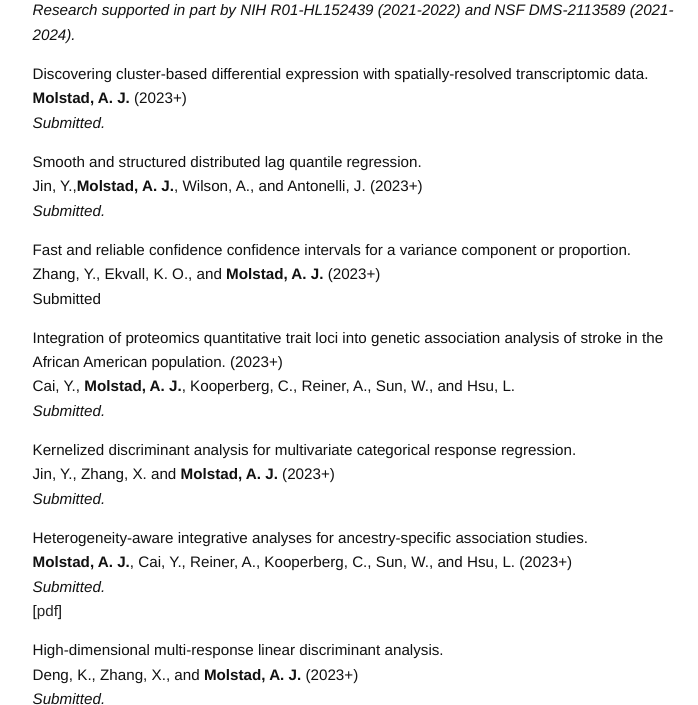
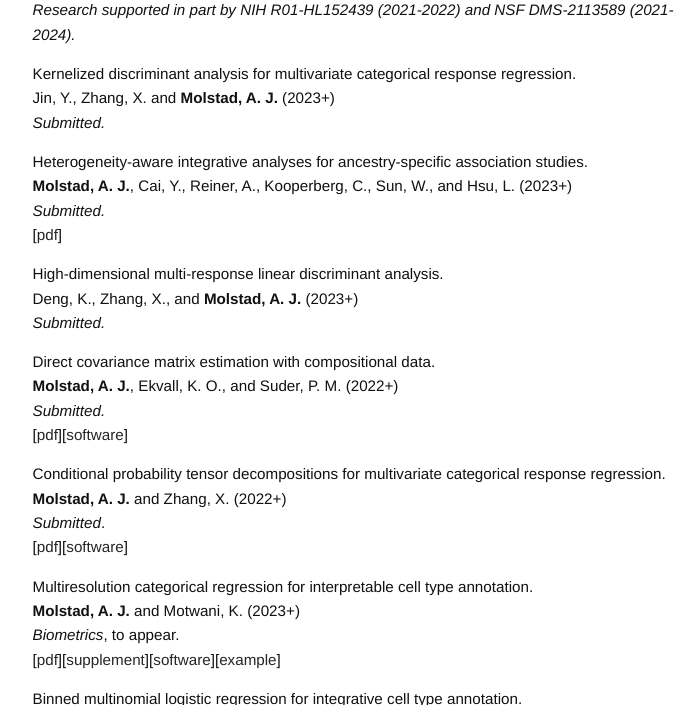
Before and after one commit to ajmolstad/ajmolstad.github.io, a Jekyll site: the page built from research.md, in a window 1280 px wide and 900 px high, scrolled down 260 px, cut to the strip 195-900 px from the top of the window. Shown: the whole strip, without its empty margins (275-973 px from the left). Built offline with Jekyll 4.4.1, drawn with Linux system fonts in a browser that asks for light colours.

Commit message:
Update research.md

```diff
--- a/research.md
+++ b/research.md
@@ -14,21 +14,21 @@ Gelis-Cadena, K. and **Molstad, A. J.** (2022+) <br>
 [[pdf](https://arxiv.org/abs/2108.02143)][[software](https://github.com/ajmolstad/IntegrativeCox)]<br> -->
 
 
-Discovering cluster-based differential expression with spatially-resolved transcriptomic data. <br>
+<!-- Discovering cluster-based differential expression with spatially-resolved transcriptomic data. <br>
 **Molstad, A. J.** (2023+) <br>
-*Submitted.* <br>
+*Submitted.* <br>  -->
 
-Smooth and structured distributed lag quantile regression. <br>
+<!-- Smooth and structured distributed lag quantile regression. <br>
 Jin, Y.,**Molstad, A. J.**, Wilson, A., and Antonelli, J. (2023+) <br>
-*Submitted.* <br>
+*Submitted.* <br>  -->
 
-Fast and reliable confidence confidence intervals for a variance component or proportion. <br>
+<!-- Fast and reliable confidence confidence intervals for a variance component or proportion. <br>
 Zhang, Y., Ekvall, K. O., and **Molstad, A. J.** (2023+) <br>
-Submitted <br>
+Submitted <br> -->
 
-Integration of proteomics quantitative trait loci into genetic association analysis of stroke in the African American population. (2023+)<br>
+<!-- Integration of proteomics quantitative trait loci into genetic association analysis of stroke in the African American population. (2023+)<br>
 Cai, Y., **Molstad, A. J.**, Kooperberg, C., Reiner, A., Sun, W., and Hsu, L. <br>
-*Submitted.* <br>
+*Submitted.* <br>   -->
 
 Kernelized discriminant analysis for multivariate categorical response regression. <br>
 Jin, Y., Zhang, X. and **Molstad, A. J.** (2023+) <br>
```
